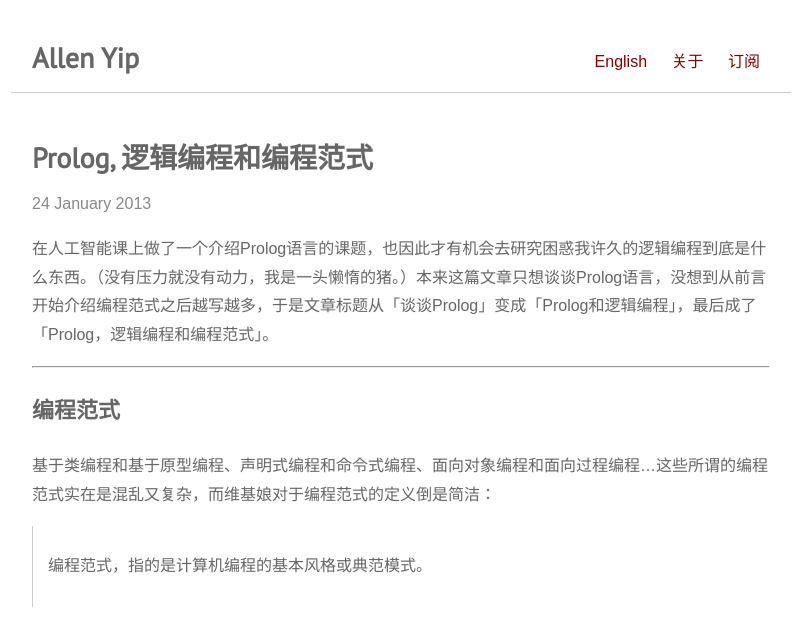
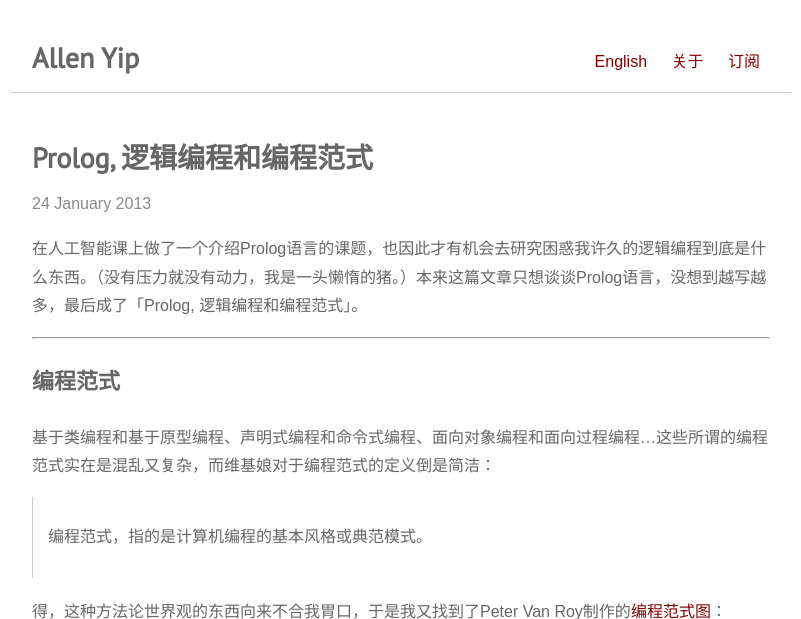
Before and after one commit to allenyip/allenyip.github.com, a Jekyll site: the page built from _posts/2013-01-24-prolog-logic-programming-and-programming-paradigm.md, in a window 1280 px wide and 900 px high, cut to the strip 0-619 px from the top of the window. Shown: the whole strip, without its empty margins (239-1040 px from the left). Built offline with Jekyll 4.4.1, drawn with Linux system fonts in a browser that asks for light colours; some web fonts are replaced; Markdown is read by kramdown in place of the engine named in the settings; some of the changed text lies outside the part shown.

Commit message:
modify post

```diff
--- a/_posts/2013-01-24-prolog-logic-programming-and-programming-paradigm.md
+++ b/_posts/2013-01-24-prolog-logic-programming-and-programming-paradigm.md
@@ -5,7 +5,7 @@
 layout: post
 
 ---
-在人工智能课上做了一个介绍Prolog语言的课题，也因此才有机会去研究困惑我许久的逻辑编程到底是什么东西。（没有压力就没有动力，我是一头懒惰的猪。）本来这篇文章只想谈谈Prolog语言，没想到从前言开始介绍编程范式之后越写越多，于是文章标题从「谈谈Prolog」变成「Prolog和逻辑编程」，最后成了「Prolog，逻辑编程和编程范式」。
+在人工智能课上做了一个介绍Prolog语言的课题，也因此才有机会去研究困惑我许久的逻辑编程到底是什么东西。（没有压力就没有动力，我是一头懒惰的猪。）本来这篇文章只想谈谈Prolog语言，没想到越写越多，最后成了「Prolog, 逻辑编程和编程范式」。
 
 ---
 
@@ -62,7 +62,7 @@
 
 逻辑编程通过设定规则而非设定步骤来解决问题，通过事实和规则的匹配得到结果。事实上，逻辑编程的实现机制十分简单，纯逻辑式语言能实现的功能绝大多数复合型语言都可以，然而在执行效率和运算成本上，逻辑编程语言更具优势。下面以Prolog语言为例进行介绍。
 
-##**Prolog**
+##**PROLOG**
 
 Prolog(Programming in Logic)最早由法国马赛大学的Alain Colmerauer等人开发并与1972年诞生，至今仍被广泛运用于自然语言处理，专家系统等人工智能领域。我不喜欢重铸轮子，有关该语言的学习请猛戳Patrick Blackburn等人写的[Learn Prolog Now!][7]，开发工具推荐强烈推荐开源小巧的[SWI-Prolog][8]。
 
@@ -90,6 +90,7 @@
 father(baba,wo).
 mother(nainai,baba).
 mother(mama,wo).
+
 /* 规则 */
 grandfather(X,Y):-father(X,Z),father(Z,Y).
 grandmother(X,Y):-mother(X,Z),father(Z,Y).
```
Also changed, not shown: other parts of _posts/2013-01-24-prolog-logic-programming-and-programming-paradigm.md (+2 -0 lines).
